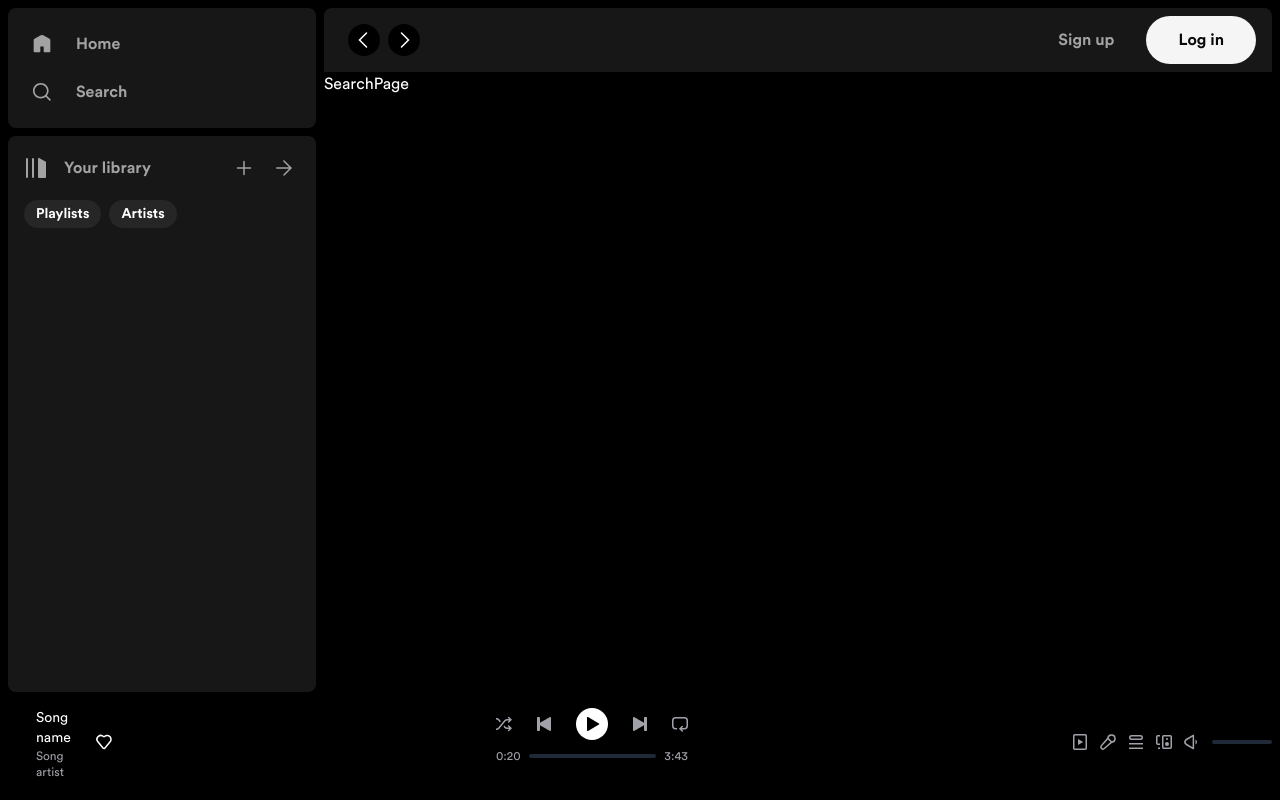
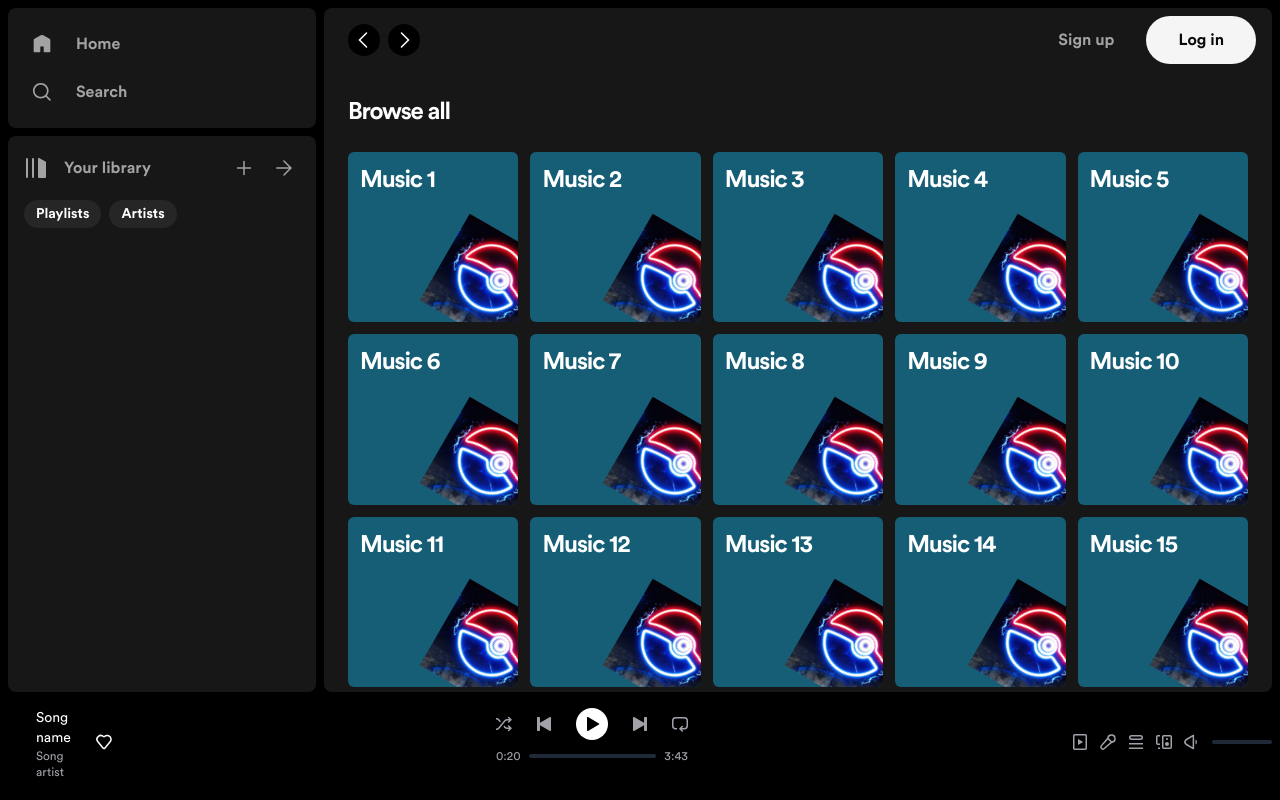
Before and after one commit to Zaprovic/spotify-clone-nextjs-v2, a Next.js app: page /search in a window 1280 px wide. Shown: the top 800 px of the page. Built offline with nearby package versions, Linux system fonts and the light colour scheme; no server answers.

Commit message:
added ui for search page

```diff
--- a/src/app/(site)/search/page.tsx
+++ b/src/app/(site)/search/page.tsx
@@ -1,5 +1,27 @@
+import Footer from "@/components/footer";
+import SearchCard from "@/components/page-search/search-card";
+import styles from "@/styles/search-page.module.css";
+
 const SearchPage = () => {
-	return <div>SearchPage</div>;
+    return (
+        <div className="h-full w-full overflow-y-scroll bg-neutral-900">
+            <main className="px-6 py-6">
+                <h1 className=" mb-6 text-2xl font-bold -tracking-wider">
+                    Browse all
+                </h1>
+
+                <section className={`${styles.searchContainer} gap-3 pb-16`}>
+                    {Array.from({ length: 77 }, (_, index) => (
+                        <SearchCard
+                            key={index + 1}
+                            title={`Music ${index + 1}`}
+                        />
+                    ))}
+                </section>
+            </main>
+            <Footer />
+        </div>
+    );
 };
 
 export default SearchPage;
--- a/src/components/footer.tsx
+++ b/src/components/footer.tsx
@@ -7,7 +7,7 @@ import FooterList from "./footer-list";
 
 const Footer = () => {
     return (
-        <footer className="flex flex-col bg-inherit px-4 pb-32 pt-32">
+        <footer className="flex flex-col bg-inherit px-6 pb-32 pt-32">
             <div className="flex items-start justify-between">
                 <div className="flex gap-32">
                     <FooterList title="Company">
--- /dev/null
+++ b/src/components/page-search/search-card.tsx
@@ -0,0 +1,22 @@
+import pokeball from "@/images/pokeball.webp";
+import Image from "next/image";
+import Link from "next/link";
+
+const SearchCard = ({ title, href }: { title: string; href?: string }) => {
+    return (
+        <Link href={"#"}>
+            <article className="relative aspect-square overflow-hidden rounded-md bg-cyan-800 p-3">
+                <h3 className="text-2xl font-bold -tracking-wider">{title}</h3>
+                <Image
+                    src={pokeball}
+                    alt="Placeholder image"
+                    width={100}
+                    height={100}
+                    className="absolute bottom-[-10px] right-[-20px] rotate-[30deg]"
+                />
+            </article>
+        </Link>
+    );
+};
+
+export default SearchCard;
--- /dev/null
+++ b/src/styles/search-page.module.css
@@ -0,0 +1,4 @@
+.searchContainer {
+    display: grid;
+    grid-template-columns: repeat(auto-fit, minmax(160px, 1fr));
+}
```
